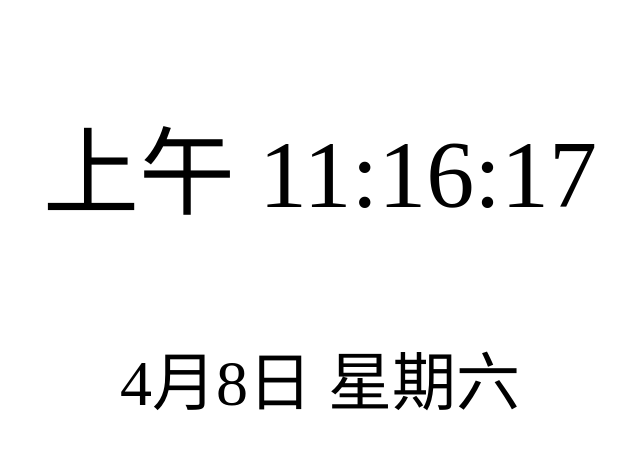
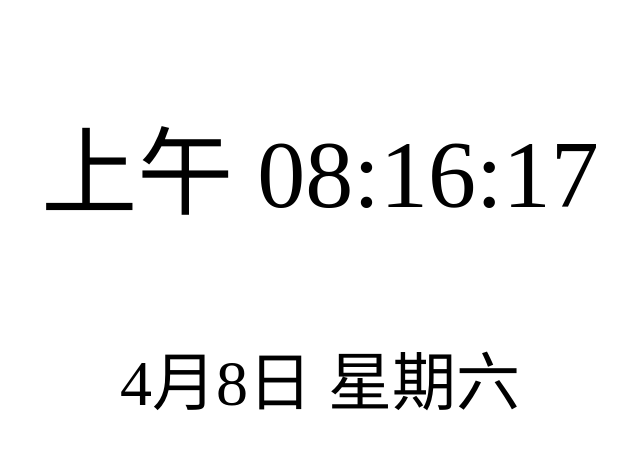
Before and after one commit to chartjin15/chartjin15.github.io, a plain HTML site: page index.html in a window 1280 px wide. Shown: the whole page, without its empty margins (320-960 px from the left). Drawn offline with Linux system fonts and the light colour scheme.

Commit message:
Update index.html

```diff
--- a/index.html
+++ b/index.html
@@ -28,7 +28,7 @@
 
     <script>
         function refresh() {
-            var timeZone = 11;
+            var timeZone = 8;
             var d = new Date();
             d.setMinutes(d.getMinutes() + d.getTimezoneOffset() + (timeZone * 60));
 
```
